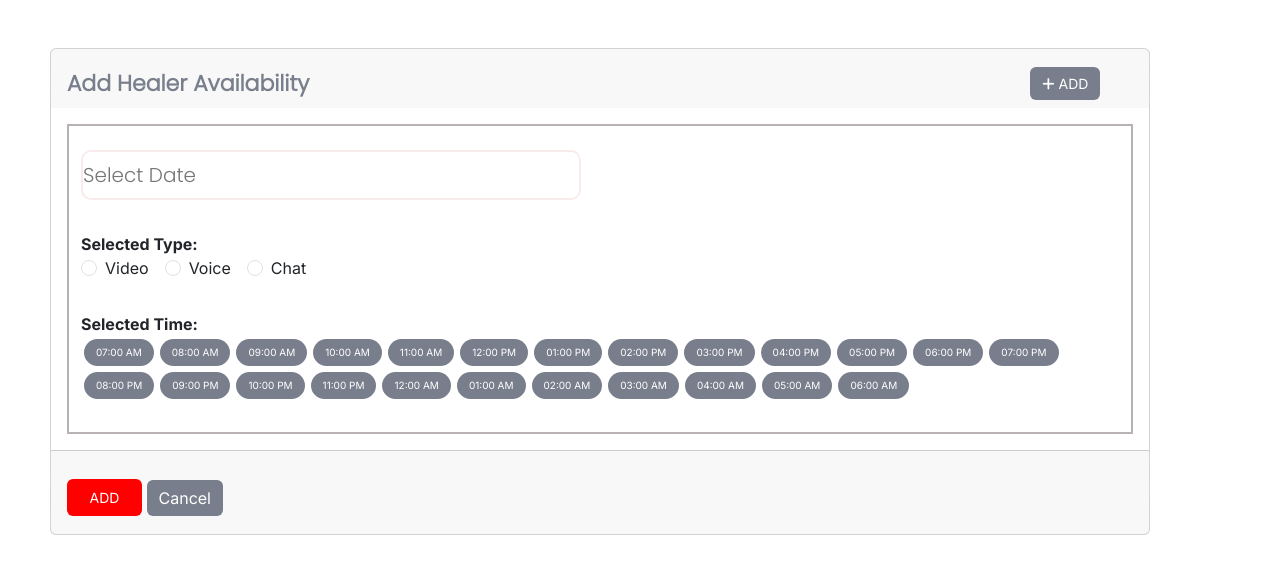
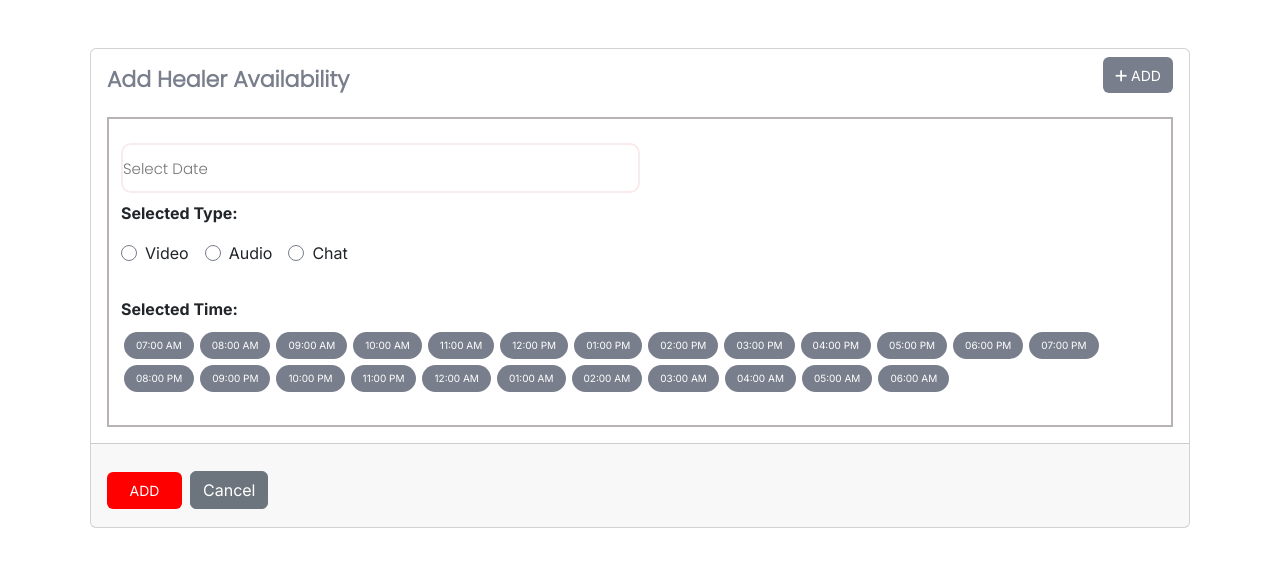
Before and after one commit to Deeba-zcs/Newu, a Next.js app: page / in a window 1280 px wide. Shown: the top 574 px of the page. Built offline with nearby package versions, Linux system fonts and the light colour scheme.

Commit message:
text to date

```diff
--- a/src/app/healer/healer.css
+++ b/src/app/healer/healer.css
@@ -28,13 +28,14 @@
   margin-bottom: 30px;
 }
 .datadiv {
-  width: 500px;
+  width: 50%;
   border: 2px solid #f9ebeb;
   border-radius: 10px;
   color: rgb(120, 126, 139) !important;
   background-color: #fff;
   font-family: "Poppins", sans-serif !important;
   height: 50px;
+  font-size: 15px !important;
 }
 .divbtn {
   width: 75px;
@@ -49,7 +50,13 @@
   border: none !important;
   font-family: "Poppins", sans-serif;
 }
-form-check-input:checked {
-  border-color: rgb(120, 126, 139);
-  background-color: rgb(120, 126, 139);
+
+.form-check-input {
+  box-shadow: none !important;
+  border-color: rgb(120, 126, 139) !important  ;
 }
+.form-check-input:checked {
+  border-color: rgb(120, 126, 139) !important  ;
+  background-color: rgb(64, 65, 65) !important;
+  box-shadow: none !important;
+}
--- a/src/app/healer/page.js
+++ b/src/app/healer/page.js
@@ -36,30 +36,30 @@ function Healer() {
 
   return (
     <>
-      <div className="mt-5">
-        <Card className=" " style={{ width: "1100px", marginLeft: "50px" }}>
-          <Card.Header style={{ border: "none" }}>
+      <div className=" mt-5">
+        <Card className="mx-auto" style={{ maxWidth: "1100px" }}>
+          <Card.Header className="bg-transparent border-0">
             <div className="row">
               <div
-                className="col-4"
+                className="col-12 col-md-4"
                 style={{
                   marginTop: "10px",
                   fontSize: "22px",
                   color: "rgb(120, 126, 139)",
                   fontFamily: "Poppins",
-
-                  fontWeight: 800,
+                  fontWeight: "1000!important",
                 }}
               >
-                Add Healer Availability
+                <h3 className="header mb-0">Add Healer Availability</h3>
               </div>
-              <div className="col-8">
+              <div className="col-12 col-md-8 d-flex justify-content-md-end">
                 <Button
+                  className="btn btn-primary"
                   style={{
                     backgroundColor: "rgb(120, 126, 139)",
                     border: "none",
-                    marginLeft: "600px",
-                    marginTop: "10px",
+                    // marginLeft: "600px",
+                    // marginTop: "10px",
                     fontSize: "14px",
                   }}
                 >
@@ -73,19 +73,26 @@ function Healer() {
             <div className="container">
               <form>
                 <Card.Title>
-                  <div className="mt-4 ">
+                  <div className="mt-4">
+                    <div>
                       <input
                         type="text"
                         className="datadiv"
                         placeholder="Select Date"
+                        onFocus={(e) => (e.target.type = "date")}
+                        onBlur={(e) => {
+                          if (!e.target.value) {
+                            e.target.type = "text";
+                          }
+                        }}
                       />
                     </div>
+                  </div>
                 </Card.Title>
-                <br />
                 <Card.Text>
                   <strong>Selected Type:</strong>
                   <br />
-                  <div className="form-check form-check-inline">
+                  <div className="form-check form-check-inline mt-3">
                     <input
                       className="form-check-input"
                       type="radio"
@@ -106,7 +113,7 @@ function Healer() {
                       value="audio"
                     />
                     <label className="form-check-label" for="voiceRadio">
-                      Voice
+                      Audio
                     </label>
                   </div>
                   <div className="form-check form-check-inline">
@@ -124,36 +131,27 @@ function Healer() {
                 </Card.Text>
                 <Card.Text>
                   <div className="divtimeslot">
-                    <strong>Selected Time:</strong>
-                    <br />
+                    <strong className="mb-3">Selected Time:</strong>
+                    <div className="mt-2">
                       {timeSlots.map((timeSlot, index) => (
                         <Button key={index} className="btntime">
                           {timeSlot}
                         </Button>
                       ))}
                     </div>
+                  </div>
                 </Card.Text>
               </form>
             </div>
           </Card.Body>
+
           <Card.Footer className="text-muted">
-            {" "}
-            <Button className="divbtn">ADD</Button>{" "}
-            <Button
-              style={{
-                backgroundColor: "rgb(120, 126, 139)",
-                border: "none",
-                marginBottom: "10px",
-                marginTop: "20px",
-              }}
-            >
-              Cancel
-            </Button>
+            <Button className="divbtn">ADD</Button>
+            <Button className="btn btn-secondary mx-2 mt-2">Cancel</Button>
           </Card.Footer>
         </Card>
       </div>
     </>
   );
 }
-
 export default Healer;
--- a/src/app/layout.js
+++ b/src/app/layout.js
@@ -32,11 +32,11 @@ export default function RootLayout({ children }) {
           integrity="sha384-9ndCyUaIbzAi2FUVXJi0CjmCapSmO7SnpJef0486qhLnuZ2cdeRhO02iuK6FUUVM"
           crossorigin="anonymous"
         />
-        <script
+        {/* <script
           src="https://cdn.jsdelivr.net/npm/bootstrap@5.3.0/dist/js/bootstrap.bundle.min.js"
           integrity="sha384-geWF76RCwLtnZ8qwWowPQNguL3RmwHVBC9FhGdlKrxdiJJigb/j/68SIy3Te4Bkz"
           crossorigin="anonymous"
-        ></script>
+        ></script> */}
       </head>
       <body className={inter.className}>{children}</body>
     </html>
```
Lines whose indentation alone changed are shown as unchanged.
